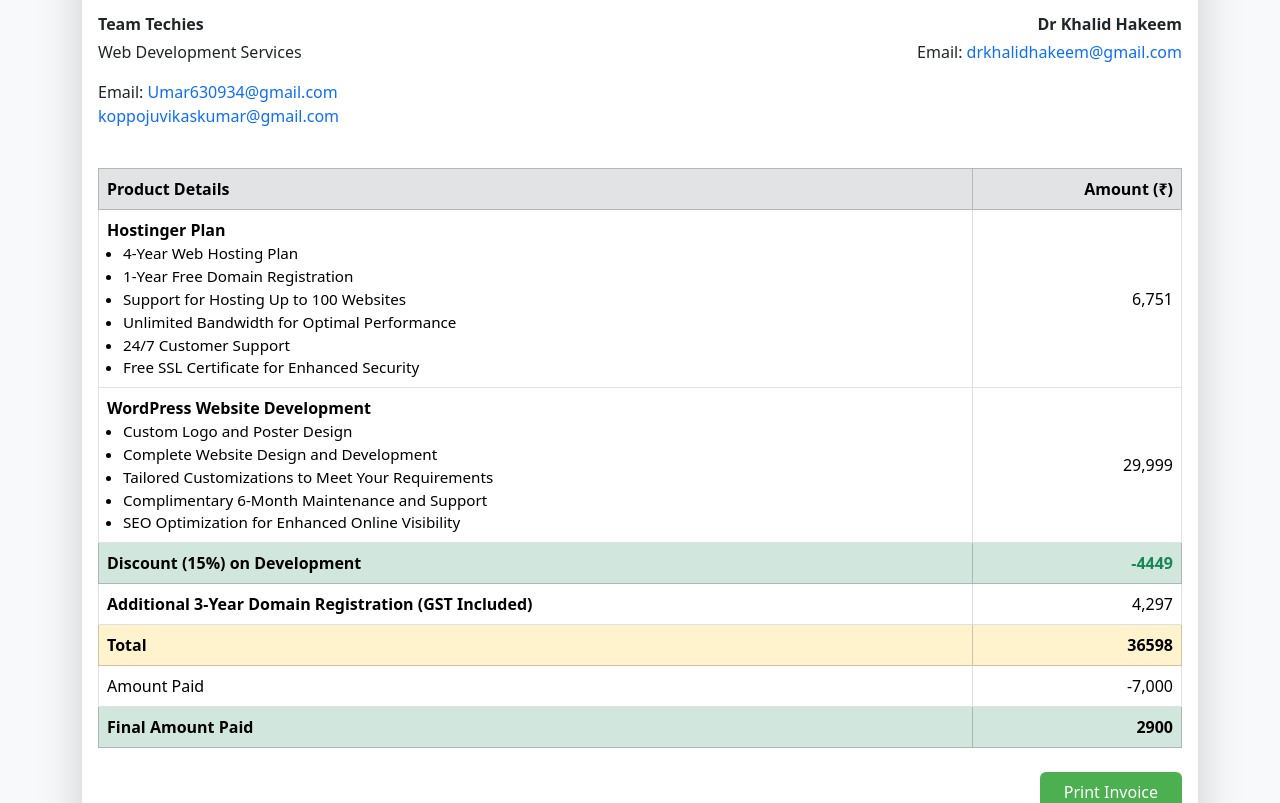
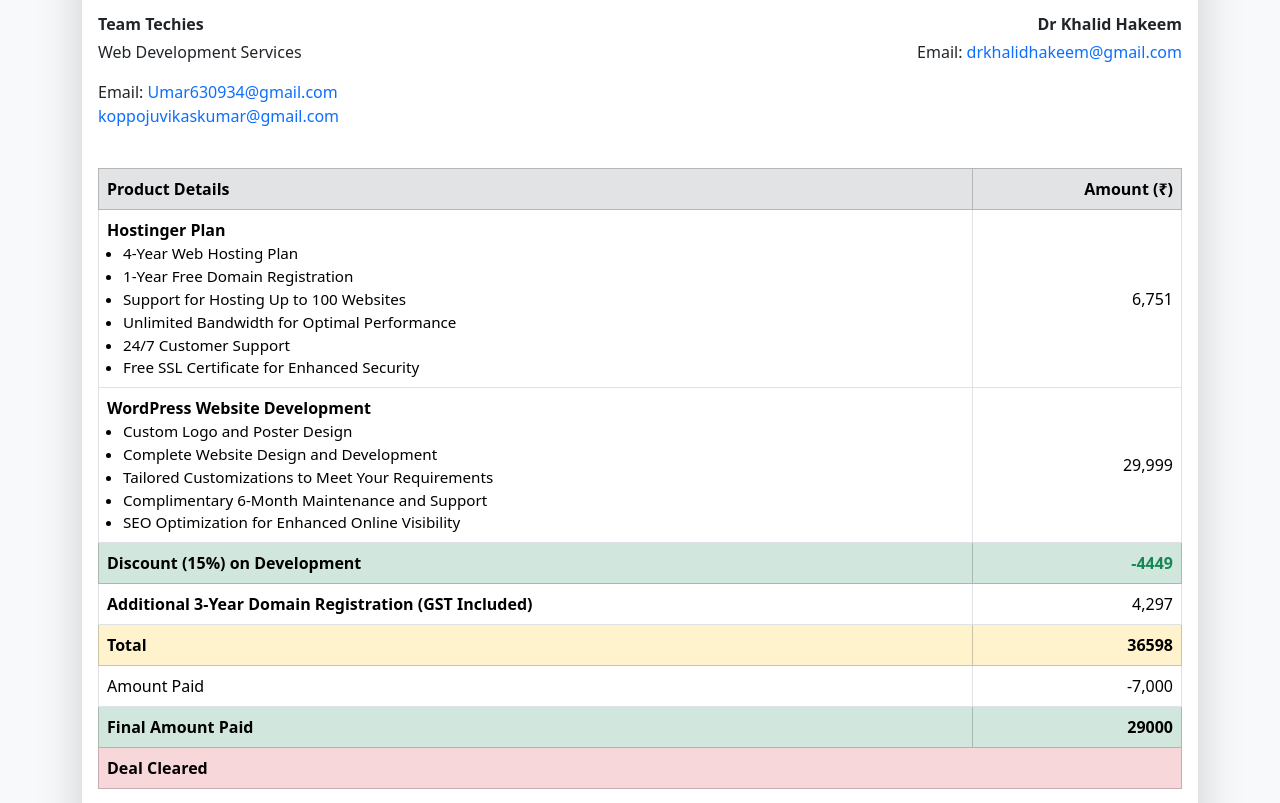
Before and after one commit to Vikaskoppoju/Teamtechies-invoiceno1, a plain HTML site: page index.html in a window 1280 px wide. Shown: the part 149-952 px from the top of the page. Drawn offline with nearby package versions, Linux system fonts and the light colour scheme.

Commit message:
Update index.html

```diff
--- a/index.html
+++ b/index.html
@@ -122,7 +122,11 @@
 
                         <tr class="table-success">
                             <td><strong>Final Amount Paid</strong></td>
-                            <td class="text-end"><strong>2900</strong></td>
+                            <td class="text-end"><strong>29000</strong></td>
+                        </tr>
+                        <tr class="table-danger">
+                            <td colspan='2'><center></center><strong>Deal Cleared</strong></center></td>
+<!--                             <td class="text-end"><strong>29000</strong></td> -->
                         </tr>
                     </tbody>
                 </table>
```
